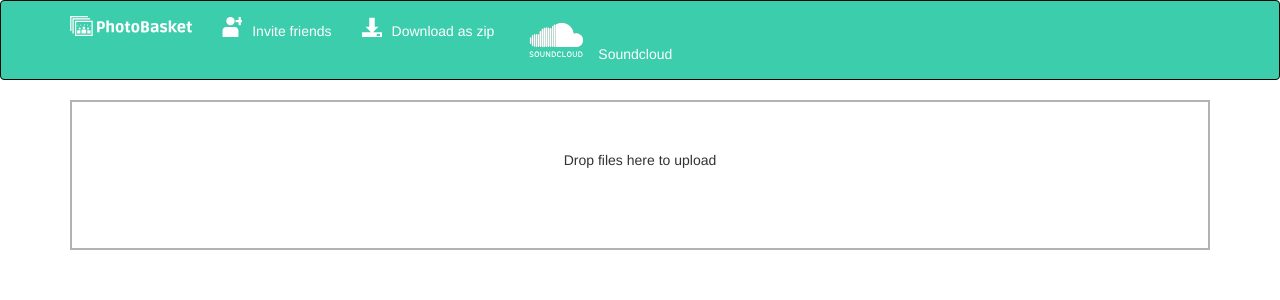
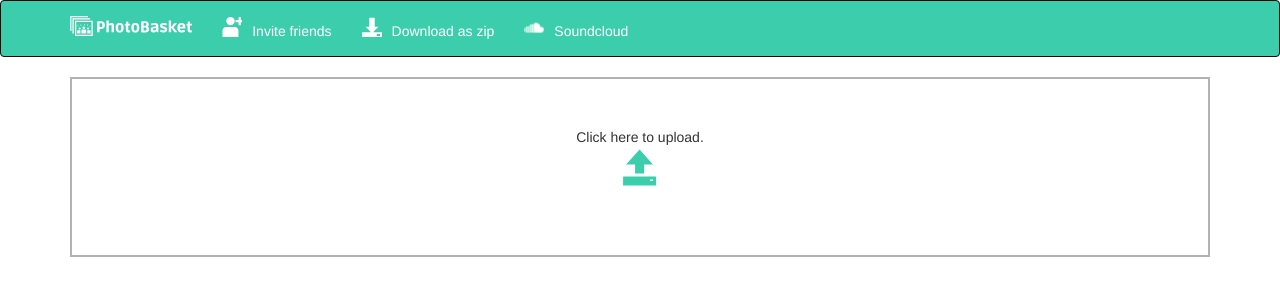
Before and after one commit to photobasket/photobasket, a PHP site: page /album.html in a window 1280 px wide. Shown: the top 300 px of the page. Run offline with PHP 8.4, Linux system fonts and the light colour scheme.

Commit message:
icon for soundcloud and upload

```diff
--- a/frontend/application.js
+++ b/frontend/application.js
@@ -242,4 +242,8 @@ $(function () {
   initPhotoSwipeFromDOM('.album');
 
   $('form#my-awesome-dropzone').prop('action', '/rest' + path + '/upload')
+
+  Dropzone.options.myAwesomeDropzone = {
+    dictDefaultMessage: "Click here to upload."
+  }
 });
--- a/frontend/style.css
+++ b/frontend/style.css
@@ -64,6 +64,9 @@
 
 .icn-soundcloud {
   background: url(/static/soundcloud.png);
-  width: 64px;
-  height: 43px;
 }
+
+.dz-message {
+  background: url(/static/upload.svg) center no-repeat;
+  height: 80px;
+}
```
Also changed, not shown: frontend/soundcloud.png, frontend/soundcloud.svg (added), frontend/upload.svg (added).
